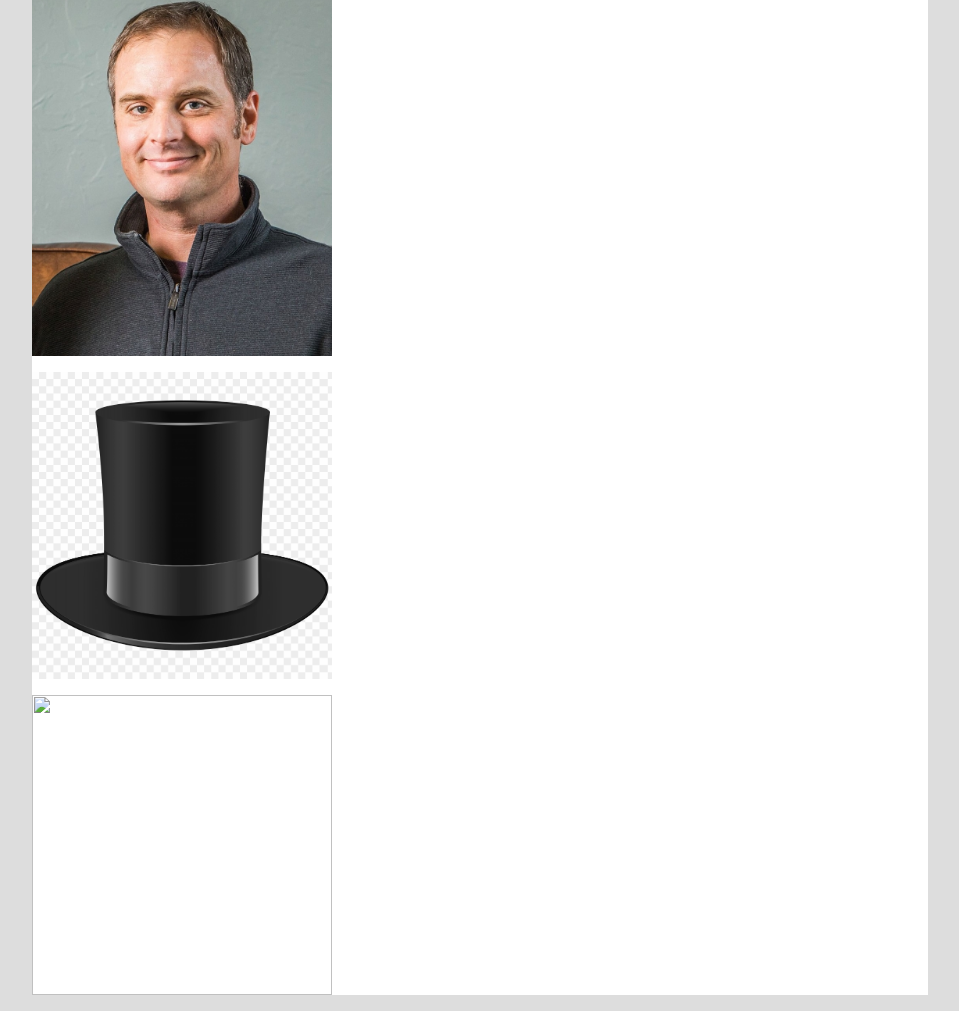
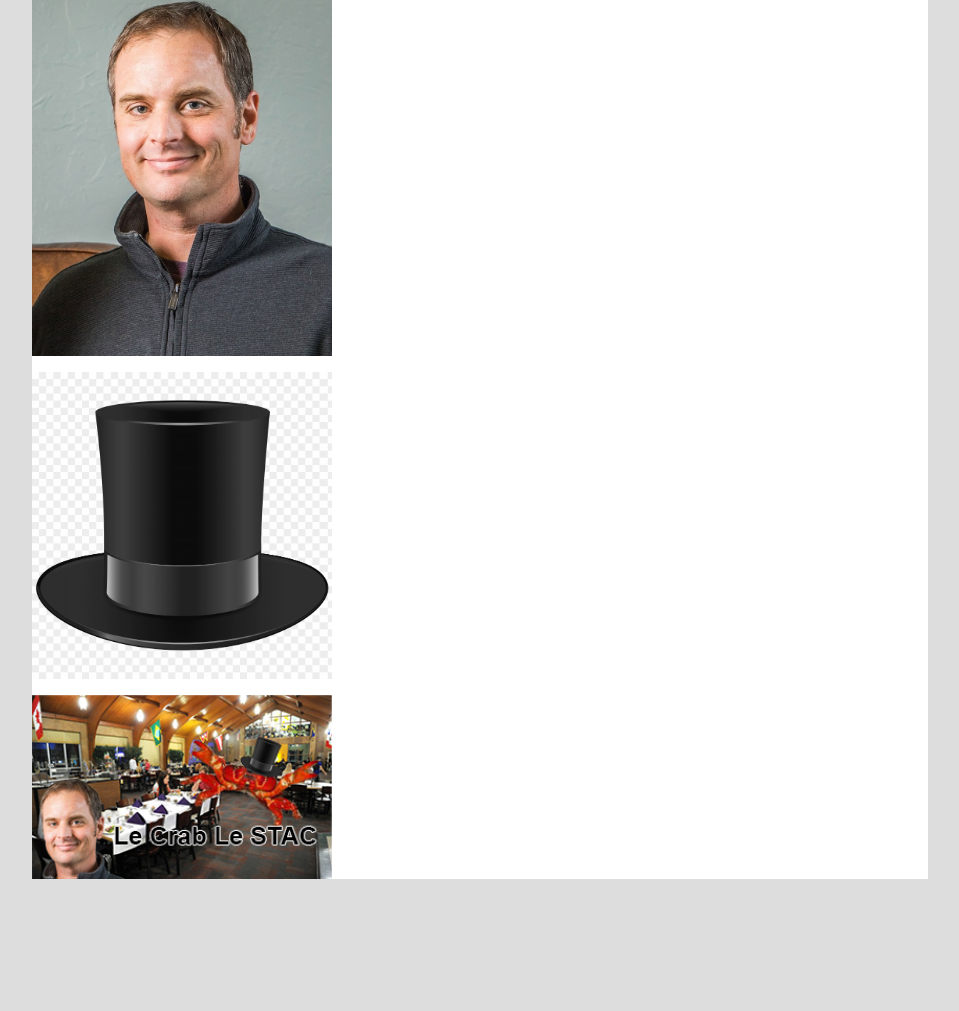
Before and after one commit to mattmerz/mattmerz.github.io, a plain HTML site: page lecrab.html in a window 1280 px wide. Shown: the part 435-1446 px from the top of the page, without its empty margins (160-1119 px from the left). After the commit the page ends 1330 px from the top, so only its background shows below. Drawn offline with Linux system fonts and the light colour scheme.

Commit message:
Update lecrab.html

```diff
--- a/lecrab.html
+++ b/lecrab.html
@@ -14,7 +14,7 @@
             <p><img src="stac.jpg" style=width:300px>
             <p><img src="jeff.jpg" style=width:300px>
             <p><img src="hat.jpg" style=width:300px>
-            <p><img src="final.jpg" style=width:300px>
+            <p><img src="crab.jpg" style=width:300px>
             <nav>
             </nav>
 
```
